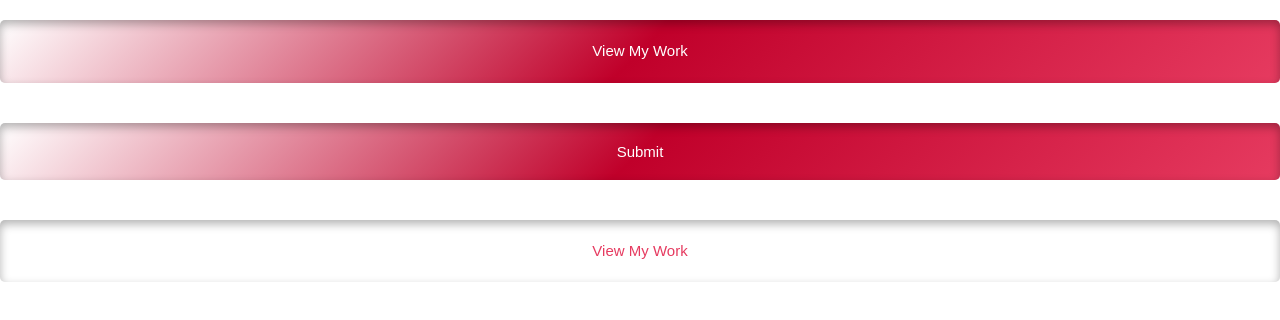
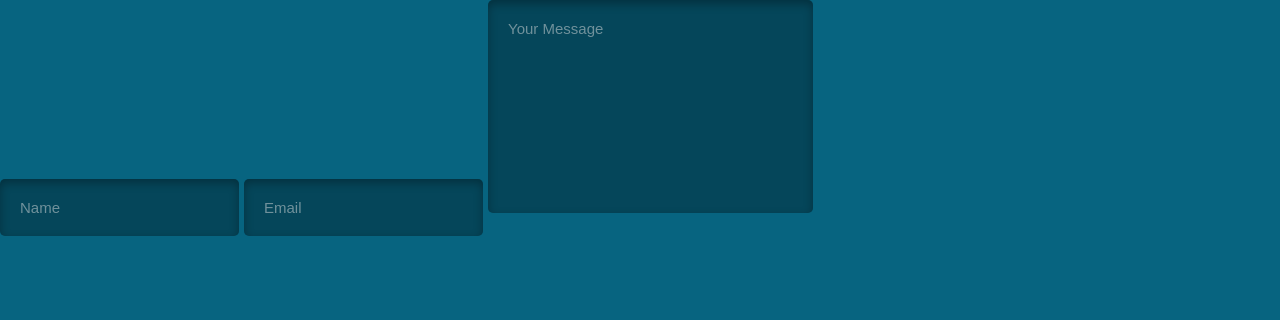
Before and after one commit to veronika-leginusova/Veronika, a plain HTML site: page index.html in a window 1280 px wide. Drawn offline with nearby package versions, Linux system fonts and the light colour scheme; a web font is replaced by a local one.

Commit message:
Build the input component.

```diff
--- a/css/styles-basic.css
+++ b/css/styles-basic.css
@@ -7,7 +7,7 @@
   --color-accent: #e63b60;
   --color-headings: #0ca6d5;
   --color-body: #252525;
-  --color-body-light: #efefef;
+  --color-body-light: #dedede;
   --color-border: #c0e8f3;
   --color-shadow: rgba(0, 0, 0, 0.3);
   --border-radius: 5px;
@@ -31,6 +31,7 @@ html {
 }
 
 body {
+  background: var(--color-primary-dark);
   /* background: repeating-linear-gradient(
     0,
     #fff 0%,
@@ -248,3 +249,28 @@ a {
     font-size: 1.5rem;
   }
 }
+
+/* Inputs */
+.input {
+  background: var(--color-shadow);
+  border-radius: var(--border-radius);
+  border: 0;
+  color: var(--color-body-light);
+  font-size: 2rem;
+  outline: 0;
+  padding: 2rem;
+  resize: none;
+}
+
+::placeholder {
+  color: #dedede7e;
+}
+
+@media screen and (min-width: 1024px) {
+  .input {
+    font-size: 1.5rem;
+  }
+}
+
+/* Clip path for the footer
+clip-path: polygon(0% 0%, 50% 10%, 100% 0%, 100% 100%, 50% 90%, 0% 100%); */
--- a/index.html
+++ b/index.html
@@ -35,12 +35,38 @@
 
   <!-- BODY -->
   <body>
-    <a href="#" class="btn btn--accent-gradient inset-shadow btn--block"
-      >View my work</a
-    >
-    <button class="btn btn--accent-gradient btn--small inset-shadow btn--block">
-      Submit
-    </button>
-    <a href="#" class="btn btn--white inset-shadow btn--block">View my work</a>
+    <input type="text" class="input inset-shadow" placeholder="Name" />
+    <input type="email" class="input inset-shadow" placeholder="Email" />
+    <textarea
+      cols="30"
+      rows="10"
+      class="input inset-shadow"
+      placeholder="Your Message"
+    ></textarea>
   </body>
 </html>
+
+<!--
+  social media svg
+logo small navigation
+logo big mobile
+logo big desktop
+
+skill lines
+to the top button
+input fields
+media
+project card
+experience card
+education card
+3 grid
+4 grid
+
+navigation
+hero
+skills
+projects
+experience
+education
+footer - contact
+-->
```
Also changed, not shown: components/inputs.html (added, +8 -0 lines).
